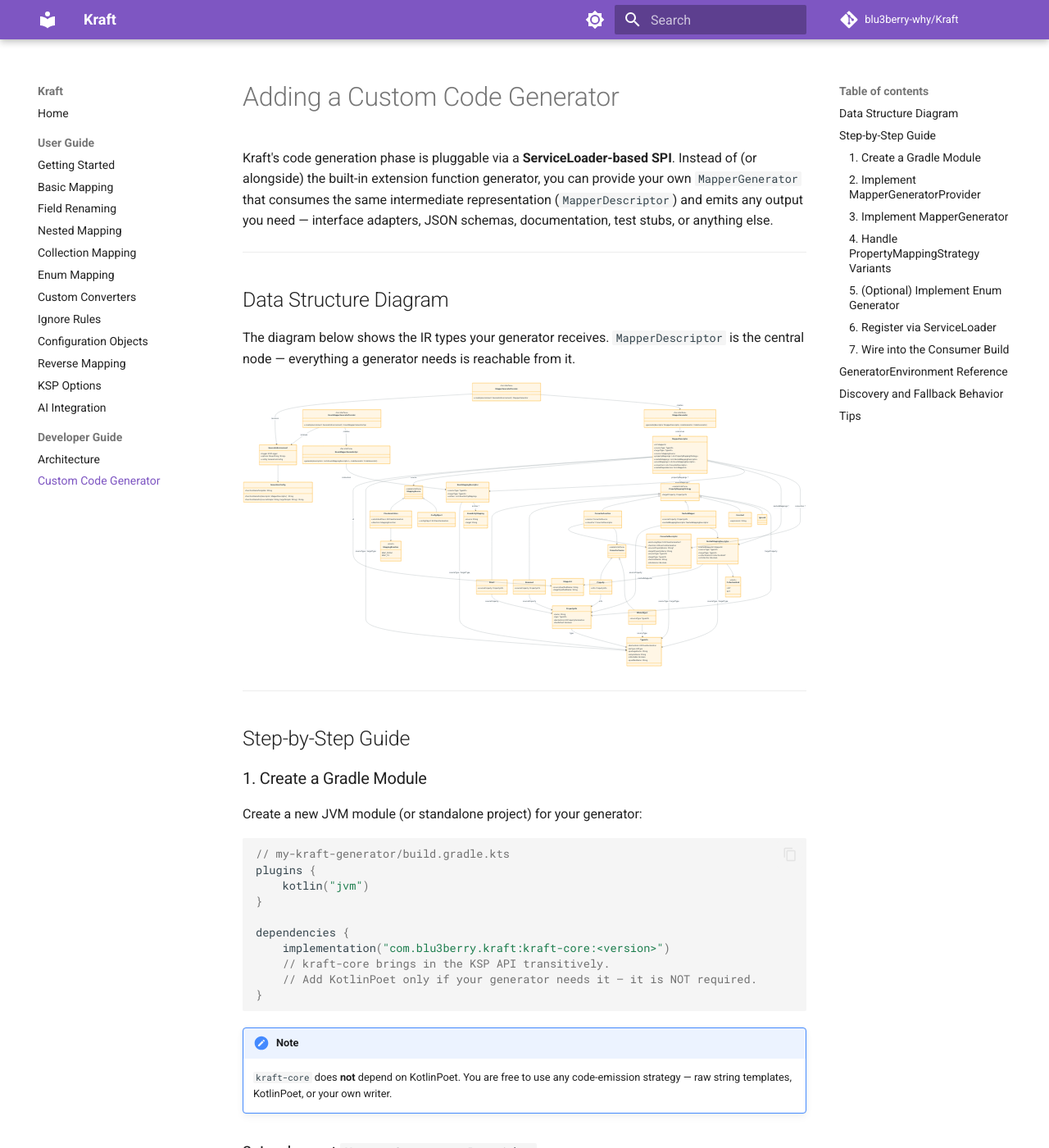
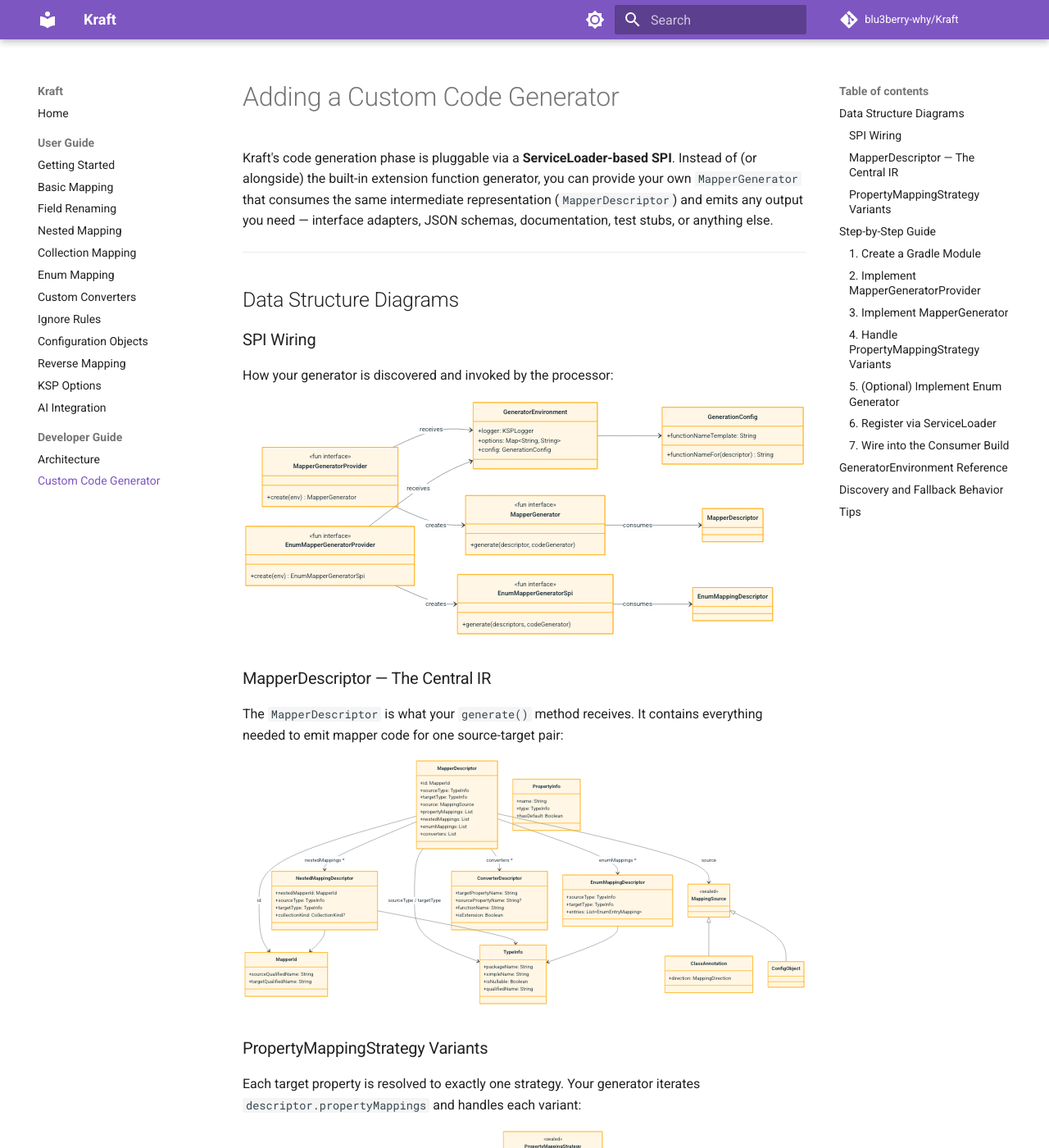
Before and after one commit to blu3berry-why/Kraft, an MkDocs documentation site: the page built from docs/developer-guide/custom-code-generator.md, in a window 1280 px wide and 1400 px high. Shown: the whole window at 82% size. Built offline with MkDocs 1.6.1 and Material for MkDocs 9.7.7, drawn with Linux system fonts in a browser that asks for light colours; comment, search, counter and statistics services are not loaded.

Commit message:
docs: add custom code generator guide, split data structure diagrams, improve AI integration example

````diff
--- a/docs/developer-guide/custom-code-generator.md
+++ b/docs/developer-guide/custom-code-generator.md
@@ -4,90 +4,142 @@ Kraft's code generation phase is pluggable via a **ServiceLoader-based SPI**. In
 
 ---
 
-## Data Structure Diagram
+## Data Structure Diagrams
 
-The diagram below shows the IR types your generator receives. `MapperDescriptor` is the central node — everything a generator needs is reachable from it.
+### SPI Wiring
+
+How your generator is discovered and invoked by the processor:
 
 ```mermaid
 classDiagram
-    direction TB
+    direction LR
 
     class MapperGeneratorProvider {
         <<fun interface>>
-        +create(environment: GeneratorEnvironment) MapperGenerator
+        +create(env) MapperGenerator
     }
-
     class GeneratorEnvironment {
         +logger: KSPLogger
         +options: Map~String, String~
         +config: GenerationConfig
     }
-
     class GenerationConfig {
         +functionNameTemplate: String
-        +functionNameFor(descriptor: MapperDescriptor) String
-        +functionNameFor(sourceSimple: String, targetSimple: String) String
+        +functionNameFor(descriptor) String
+    }
+    class MapperGenerator {
+        <<fun interface>>
+        +generate(descriptor, codeGenerator)
     }
 
-    class MapperGenerator {
+    class EnumMapperGeneratorProvider {
         <<fun interface>>
-        +generate(descriptor: MapperDescriptor, codeGenerator: CodeGenerator)
+        +create(env) EnumMapperGeneratorSpi
     }
+    class EnumMapperGeneratorSpi {
+        <<fun interface>>
+        +generate(descriptors, codeGenerator)
+    }
+
+    MapperGeneratorProvider --> GeneratorEnvironment : receives
+    MapperGeneratorProvider --> MapperGenerator : creates
+    GeneratorEnvironment --> GenerationConfig
+    MapperGenerator --> MapperDescriptor : consumes
+
+    EnumMapperGeneratorProvider --> GeneratorEnvironment : receives
+    EnumMapperGeneratorProvider --> EnumMapperGeneratorSpi : creates
+    EnumMapperGeneratorSpi --> EnumMappingDescriptor : consumes
+```
+
+### MapperDescriptor — The Central IR
+
+The `MapperDescriptor` is what your `generate()` method receives. It contains everything needed to emit mapper code for one source-target pair:
+
+```mermaid
+classDiagram
+    direction TB
 
     class MapperDescriptor {
         +id: MapperId
         +sourceType: TypeInfo
         +targetType: TypeInfo
         +source: MappingSource
-        +propertyMappings: List~PropertyMappingStrategy~
-        +nestedMappings: List~NestedMappingDescriptor~
-        +enumMappings: List~EnumMappingDescriptor~
-        +converters: List~ConverterDescriptor~
-        +nestedDependencies: Set~MapperId~
+        +propertyMappings: List
+        +nestedMappings: List
+        +enumMappings: List
+        +converters: List
     }
 
     class MapperId {
         +sourceQualifiedName: String
         +targetQualifiedName: String
     }
-
     class TypeInfo {
-        +declaration: KSClassDeclaration
-        +ksType: KSType
         +packageName: String
         +simpleName: String
         +isNullable: Boolean
         +qualifiedName: String
     }
-
     class PropertyInfo {
         +name: String
         +type: TypeInfo
-        +declaration: KSPropertyDeclaration
         +hasDefault: Boolean
     }
 
     class MappingSource {
-        <<sealed interface>>
+        <<sealed>>
     }
     class ClassAnnotation {
-        +annotatedClass: KSClassDeclaration
         +direction: MappingDirection
     }
-    class ConfigObject {
-        +configObject: KSClassDeclaration
+    class ConfigObject
+
+    class NestedMappingDescriptor {
+        +nestedMapperId: MapperId
+        +sourceType: TypeInfo
+        +targetType: TypeInfo
+        +collectionKind: CollectionKind?
+    }
+    class EnumMappingDescriptor {
+        +sourceType: TypeInfo
+        +targetType: TypeInfo
+        +entries: List~EnumEntryMapping~
+    }
+    class ConverterDescriptor {
+        +targetPropertyName: String
+        +sourcePropertyName: String?
+        +functionName: String
+        +isExtension: Boolean
     }
 
-    class MappingDirection {
-        <<enum>>
-        MAP_FROM
-        MAP_TO
+    MapperDescriptor --> MapperId : id
+    MapperDescriptor --> TypeInfo : sourceType / targetType
+    MapperDescriptor --> MappingSource : source
+    MapperDescriptor --> NestedMappingDescriptor : nestedMappings *
+    MapperDescriptor --> EnumMappingDescriptor : enumMappings *
+    MapperDescriptor --> ConverterDescriptor : converters *
+
+    MappingSource <|-- ClassAnnotation
+    MappingSource <|-- ConfigObject
+
+    NestedMappingDescriptor --> MapperId
+    NestedMappingDescriptor --> TypeInfo
+    EnumMappingDescriptor --> TypeInfo
+```
+
+### PropertyMappingStrategy Variants
+
+Each target property is resolved to exactly one strategy. Your generator iterates `descriptor.propertyMappings` and handles each variant:
+
+```mermaid
+classDiagram
+    direction TB
+
+    class PropertyMappingStrategy {
+        <<sealed>>
+        +targetProperty: PropertyInfo
     }
 
-    class PropertyMappingStrategy {
-        <<sealed interface>>
-        +targetProperty: PropertyInfo
-    }
     class Direct {
         +sourceProperty: PropertyInfo
     }
@@ -107,44 +159,8 @@ classDiagram
     }
     class Ignored
 
-    class NestedMappingDescriptor {
-        +nestedMapperId: MapperId
-        +sourceType: TypeInfo
-        +targetType: TypeInfo
-        +collectionKind: CollectionKind?
-        +isCollection: Boolean
-    }
-
-    class CollectionKind {
-        <<enum>>
-        LIST
-        SET
-    }
-
-    class EnumMappingDescriptor {
-        +sourceType: TypeInfo
-        +targetType: TypeInfo
-        +entries: List~EnumEntryMapping~
-    }
-
-    class EnumEntryMapping {
-        +source: String
-        +target: String
-    }
-
-    class ConverterDescriptor {
-        +enclosingObject: KSClassDeclaration?
-        +function: KSFunctionDeclaration
-        +sourcePropertyName: String?
-        +targetPropertyName: String
-        +sourceType: TypeInfo
-        +targetType: TypeInfo
-        +functionName: String
-        +isExtension: Boolean
-    }
-
     class ConverterSource {
-        <<sealed interface>>
+        <<sealed>>
     }
     class Property {
         +info: PropertyInfo
@@ -153,74 +169,16 @@ classDiagram
         +sourceType: TypeInfo
     }
 
-    class EnumMapperGeneratorProvider {
-        <<fun interface>>
-        +create(environment: GeneratorEnvironment) EnumMapperGeneratorSpi
-    }
-
-    class EnumMapperGeneratorSpi {
-        <<fun interface>>
-        +generate(descriptors: List~EnumMappingDescriptor~, codeGenerator: CodeGenerator)
-    }
-
-    %% SPI wiring
-    MapperGeneratorProvider --> GeneratorEnvironment : receives
-    MapperGeneratorProvider --> MapperGenerator : creates
-    GeneratorEnvironment --> GenerationConfig
-    MapperGenerator --> MapperDescriptor : consumes
-
-    EnumMapperGeneratorProvider --> GeneratorEnvironment : receives
-    EnumMapperGeneratorProvider --> EnumMapperGeneratorSpi : creates
-    EnumMapperGeneratorSpi --> EnumMappingDescriptor : consumes
-
-    %% MapperDescriptor relationships
-    MapperDescriptor --> MapperId : id
-    MapperDescriptor --> TypeInfo : sourceType / targetType
-    MapperDescriptor --> MappingSource : source
-    MapperDescriptor --> PropertyMappingStrategy : propertyMappings *
-    MapperDescriptor --> NestedMappingDescriptor : nestedMappings *
-    MapperDescriptor --> EnumMappingDescriptor : enumMappings *
-    MapperDescriptor --> ConverterDescriptor : converters *
-
-    %% MappingSource hierarchy
-    MappingSource <|-- ClassAnnotation
-    MappingSource <|-- ConfigObject
-    ClassAnnotation --> MappingDirection
-
-    %% PropertyMappingStrategy hierarchy
     PropertyMappingStrategy <|-- Direct
     PropertyMappingStrategy <|-- Renamed
     PropertyMappingStrategy <|-- ConverterFunction
     PropertyMappingStrategy <|-- NestedMapper
     PropertyMappingStrategy <|-- Constant
     PropertyMappingStrategy <|-- Ignored
-    PropertyMappingStrategy --> PropertyInfo : targetProperty
 
-    Direct --> PropertyInfo : sourceProperty
-    Renamed --> PropertyInfo : sourceProperty
-    NestedMapper --> PropertyInfo : sourceProperty
-    NestedMapper --> NestedMappingDescriptor
-    ConverterFunction --> ConverterDescriptor
     ConverterFunction --> ConverterSource
-
-    %% ConverterSource hierarchy
     ConverterSource <|-- Property
     ConverterSource <|-- WholeObject
-    Property --> PropertyInfo : info
-    WholeObject --> TypeInfo : sourceType
-
-    %% Nested & Enum
-    NestedMappingDescriptor --> MapperId : nestedMapperId
-    NestedMappingDescriptor --> TypeInfo : sourceType / targetType
-    NestedMappingDescriptor --> CollectionKind
-
-    EnumMappingDescriptor --> TypeInfo : sourceType / targetType
-    EnumMappingDescriptor --> EnumEntryMapping : entries *
-
-    ConverterDescriptor --> TypeInfo : sourceType / targetType
-
-    %% PropertyInfo
-    PropertyInfo --> TypeInfo : type
 ```
 
 ---
````
